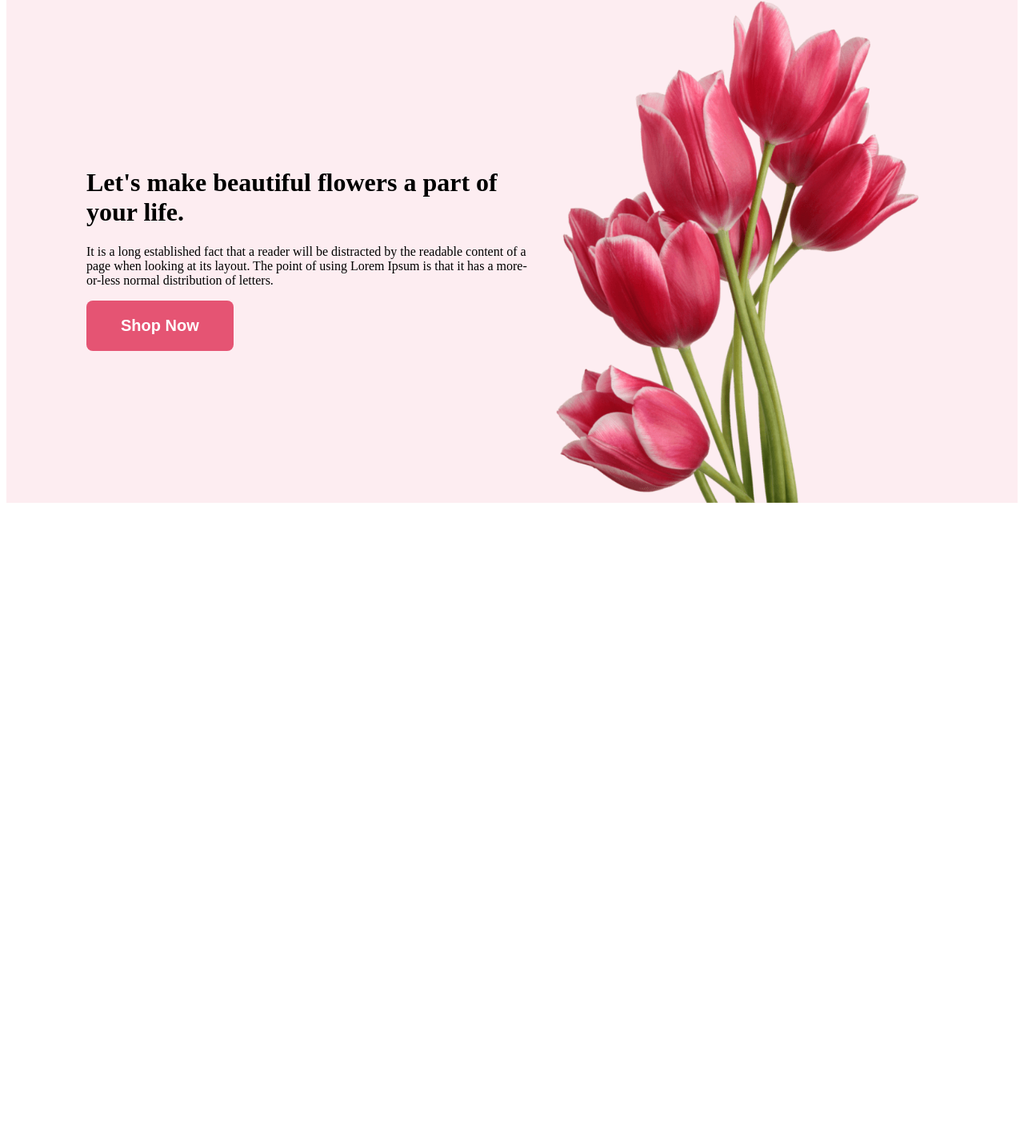
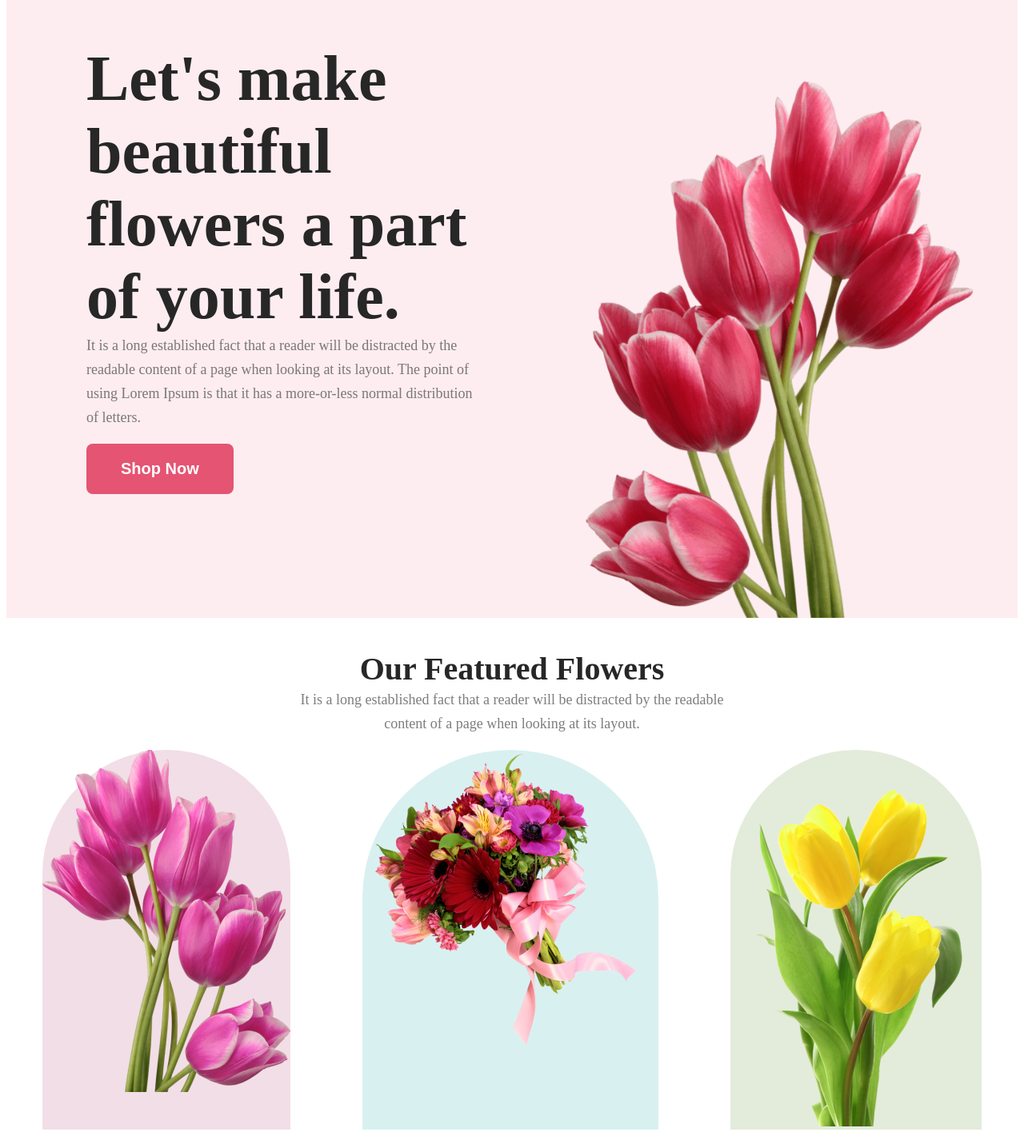
Before and after one commit to fahimahmad3717/first-assignment, a plain HTML site: page index.html in a window 1280 px wide. Shown: the part 59-1480 px from the top of the page at 80% size. Before the commit the page ends 800 px from the top, so only its background shows below. Drawn offline with Linux system fonts and the light colour scheme.

Commit message:
image and main section

```diff
--- a/index.html
+++ b/index.html
@@ -11,15 +11,27 @@
 <body>
     <header>
         <div class="benner">
-            <div class="benner-titel"><h1>Let's make beautiful flowers a part of your life.</h1>
-                <div class="benner-text"><p>It is a long established fact that a reader will be distracted by the readable content of a page when looking at its layout. The point of using Lorem Ipsum is that it has a more-or-less normal distribution of letters.</p>
-                </div>
-                <button class="button">Shop Now</button>
+            <div class="benner-cont">
+                <h1 class="benner-title">Let's make beautiful flowers a part of your life.</h1>
+                    <p class="benner-text">It is a long established fact that a reader will be distracted by the readable content of a page when looking at its layout. The point of using Lorem Ipsum is that it has a more-or-less normal distribution of letters.</p>
+
+                    <button class="button">Shop Now</button>
             </div>
             <img class="profile-pic" src="images/pngwing 10.png" alt="loading">
         </div>
     </header>
     <main>
+        <div class="section">
+            <section>
+                <h3 class="section-title">Our Featured Flowers</h3>
+                <p class="section-text">It is a long established fact that a reader will be distracted by the readable <br> content of a page when looking at its layout.</p>
+            </section>
+        </div>
+        <div class="img-main">
+            <div class="img1"><img src="images/1.png" alt="loading"></div>
+            <div class="img2"><img src="images/2.png" alt="loading"></div>
+            <div class="img3"><img src="images/3.png" alt="loading"></div>
+        </div>
 
     </main>
     <footer>
--- a/style.css
+++ b/style.css
@@ -1,22 +1,27 @@
 .benner {
     background: #e554731a;
     display: flex;
-    padding: 50px 100px 0px 100px;
-    align-items: center;
+    padding: 50px 30px 0px 100px;
 }
 
-.hbenner-titel {
-    color: #272727;
-
-    font-size: 80px;
-    font-weight: 00px;
+.benner-cont {
+    align-items: center;
+    padding-bottom: 50px;
 }
 
-.hbenner-text {
+.benner-title {
+    color: #272727;
+    font-size: 80px;
+    font-weight: 800;
+    margin-bottom: 0px;
+}
+
+.benner-text {
     color: #27272799;
     font-size: 18px;
     font-weight: 400;
     line-height: 30px;
+    margin-top: 0px;
 }
 
 .button {
@@ -29,7 +34,50 @@
     color: #fff;
     border: 0px;
 }
-.profile-pic{
-    width: 500px;
 
+.profile-pic {
+    width: 535px;
+    margin: 100px 0px 0px 100px;
 }
+
+/* main section header */
+
+.section {
+    text-align: center;
+}
+
+.section-title {
+    color: #272727;
+    font-size: 40px;
+    font-weight: 800;
+    margin-bottom: 0px;
+}
+
+.section-text {
+    color: #27272799;
+    font-size: 18px;
+    font-weight: 400;
+    line-height: 30px;
+    margin-top: 0px;
+}
+
+.img-main {
+    color: #fff;
+    display: flex;
+    justify-content: space-around;
+}
+
+.img1 {
+    border-radius: 300px 300px 0px 0px;
+    background: #a7216226;
+}
+
+.img2 {
+    border-radius: 300px 300px 0px 0px;
+    background: #0597a026;
+}
+
+.img3 {
+    border-radius: 300px 300px 0px 0px;
+    background: #477d1126;
+}
```
Also changed, not shown: images/1.png (added), images/2.png (renamed from images/pngwing 5.png), images/3.png (renamed from images/pngwing 7.png), images/pngwing 8.png (added).
